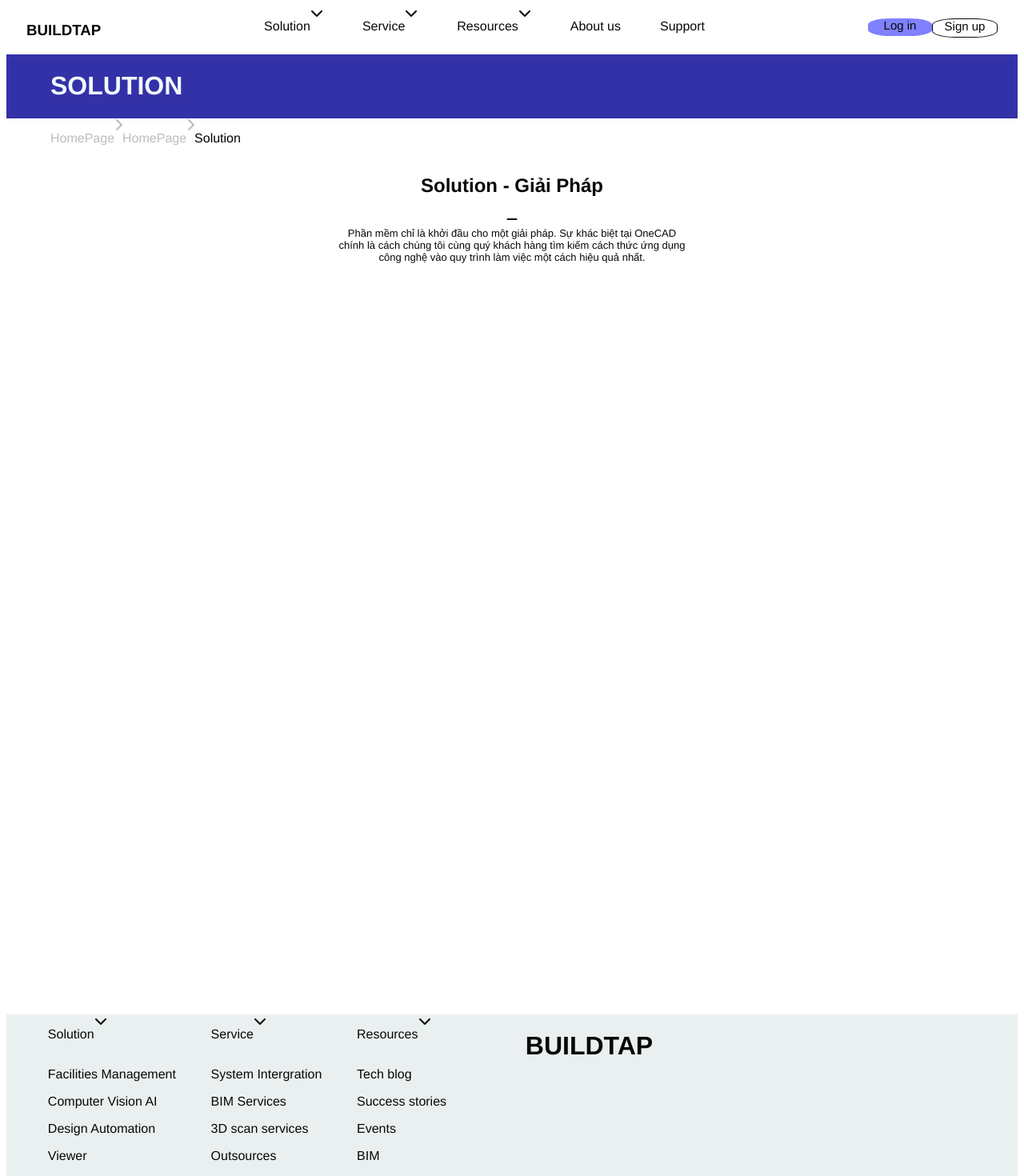
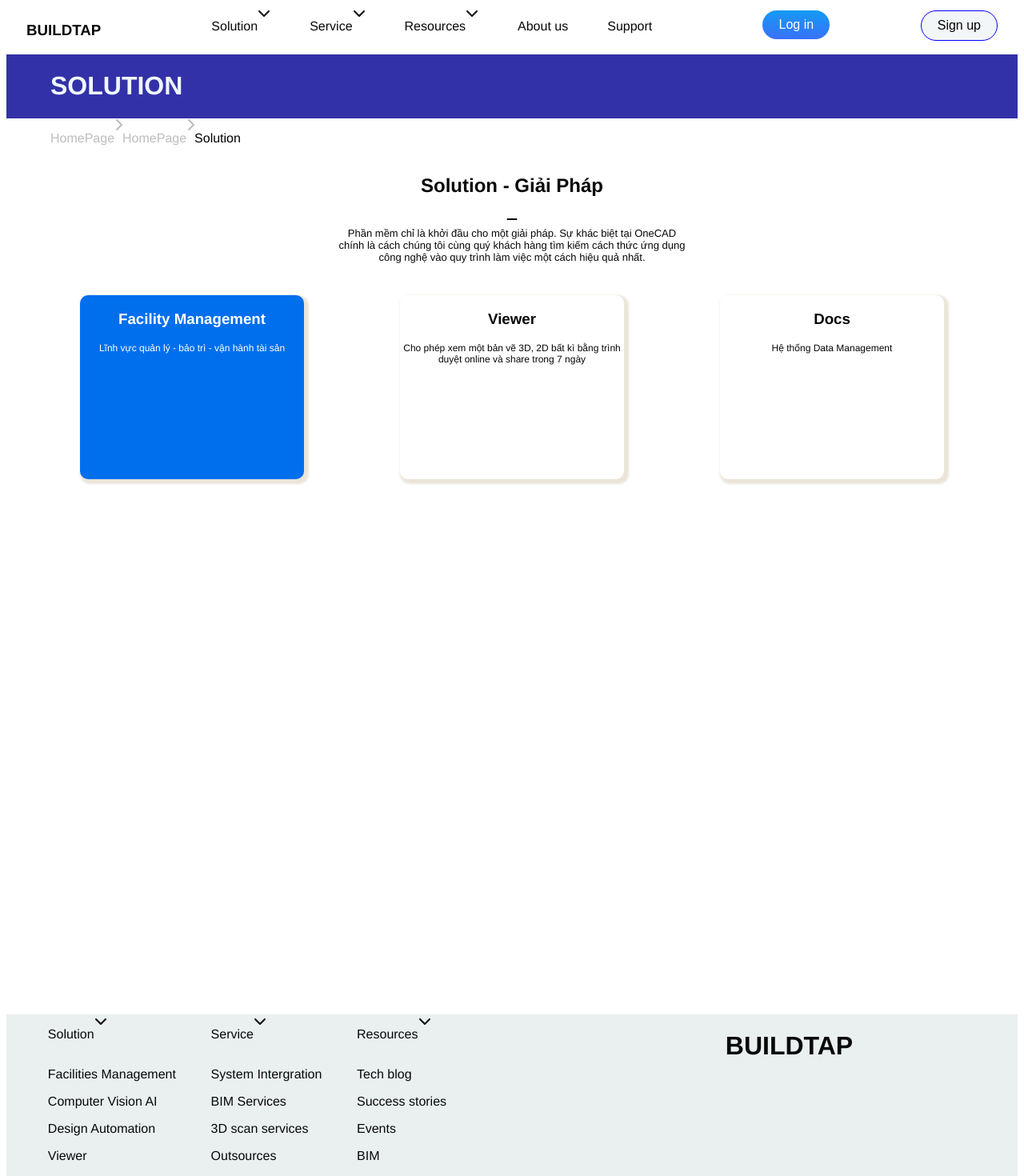
Before and after one commit to NguyenTrung250302/project-vue3, a Vue app: page / in a window 1280 px wide. Shown: the top 1470 px of the page at 80% size. Built offline with nearby package versions, Linux system fonts and the light colour scheme.

Commit message:
init commit

```diff
--- /dev/null
+++ b/src/components/layouts/button/ButtonLogin.vue
@@ -0,0 +1,44 @@
+<template>
+  <div>
+    <button class="button-login">Log in</button>
+  </div>
+</template>
+
+<script>
+export default {
+
+};
+</script>
+
+<style>
+.button-login {
+  margin-top: 5px;
+  align-items: center;
+  appearance: none;
+  background-color: #f3f6f8;
+  background-image: linear-gradient(1deg, #4F58FD, #149BF3 99%);
+  background-size: calc(100% + 20px) calc(100% + 20px);
+  border-radius: 100px;
+  border-width: 0;
+  box-shadow: none;
+  box-sizing: border-box;
+  color: #FFFFFF;
+  cursor: pointer;
+  display: inline-flex;
+  /* font-family: CircularStd,sans-serif; */
+  font-size: 1rem;
+  height: auto;
+  justify-content: flex-end;
+  line-height: 1.5;
+  padding: 6px 20px;
+  position: relative;
+  text-align: center;
+  text-decoration: none;
+  transition: background-color .2s,background-position .2s;
+  user-select: none;
+  -webkit-user-select: none;
+  touch-action: manipulation;
+  vertical-align: top;
+  white-space: nowrap;
+}
+</style>
--- /dev/null
+++ b/src/components/layouts/button/ButtonSignUp.vue
@@ -0,0 +1,45 @@
+<template>
+  <div>
+    <button class="button-signup">Sign up</button>
+  </div>
+</template>
+
+<script>
+export default {
+
+};
+</script>
+
+<style>
+.button-signup {
+    margin-top: 5px;
+  align-items: center;
+  appearance: none;
+  background-color: #f3f6f8;
+  /* background-image: linear-gradient(1deg, #4F58FD, #149BF3 99%); */
+  background-size: calc(100% + 20px) calc(100% + 20px);
+  border-radius: 100px;
+  border-width: 0;
+  box-shadow: none;
+  box-sizing: border-box;
+  color: #030303;
+  border: solid 1px blue;
+  cursor: pointer;
+  display: inline-flex;
+  font-family: CircularStd,sans-serif;
+  font-size: 1rem;
+  height: auto;
+  justify-content: flex-end;
+  line-height: 1.5;
+  padding: 6px 20px;
+  position: relative;
+  text-align: center;
+  text-decoration: none;
+  transition: background-color .2s,background-position .2s;
+  user-select: none;
+  -webkit-user-select: none;
+  touch-action: manipulation;
+  vertical-align: top;
+  white-space: nowrap;
+}
+</style>
--- a/src/components/layouts/footer/FooterHome.vue
+++ b/src/components/layouts/footer/FooterHome.vue
@@ -27,20 +27,7 @@
             <FooterItems footerItems="Digital twin" />
         </div>
         <div>
-            <h1>BUILDTAP</h1>
-        </div>
-    </div>
-    <div class="footer-final">
-        <HeaderMenuNavbar  buttonTitle="Contact us" />
-        <div class="footer-items icons">
-            <p>Copyright© 2022 MaintainX. All rights reserved</p>
-            <div class="footer-items-icon">
-                <font-awesome-icon icon="fa-brands fa-facebook" />
-                <font-awesome-icon icon="fa-brands fa-twitter" />
-                <font-awesome-icon icon="fa-brands fa-linkedin" />
-                <font-awesome-icon icon="fa-brands fa-instagram" />
-                <font-awesome-icon icon="fa-brands fa-youtube" />
-            </div>
+            <h1 class="footer-title">BUILDTAP</h1>
         </div>
     </div>
 </div>
@@ -66,32 +53,18 @@
     background-color: rgb(234, 240, 240);
 }
 .nav-footer {
+    top: 30px;
     width: 800px;
     display: flex;
     justify-content: space-around;
     margin-left: 30px;
     margin-bottom: 50px;
 }
-
-.footer-items {
-    display: flex;
-}
-
 .footer-items-contends {
     text-align:justify;
 }
-
-.icons {
-    display: flex;
-    justify-content: space-between;
-}
-
-.footer-final {
-    margin-left: 55px;
-    text-align:justify;
-    border-top: solid 1px rgb(177, 177, 245);
-}
-.footer-items-icons {
-    display: flex;
+.footer-title {
+  position: relative;
+  left: 250px;
 }
 </style>
--- a/src/components/layouts/navbar/HeaderHome.vue
+++ b/src/components/layouts/navbar/HeaderHome.vue
@@ -8,24 +8,24 @@
       <OtherNavBar otherNavbar="About us" />
       <OtherNavBar otherNavbar="Support" />
     </div>
-    <div class="button-login">
-      <ButtonLogin buttonLogin="Log in" />
-      <ButtonLogin style="background-color: #ffff; border: solid 1px" buttonLogin="Sign up" />
-    </div>
+    <button-login />
+    <button-sign-up />
   </div>
 </template>
 
 <script lang="ts">
 import MainNavBar from '@/components/layouts/navbar/MainNavBar.vue';
-import ButtonLogin from '@/components/layouts/navbar/ButtonLogin.vue';
 import OtherNavBar from '@/components/layouts/navbar/OtherNavBar.vue';
+import ButtonLogin from '@/components/layouts/button/ButtonLogin.vue';
+import ButtonSignUp from '@/components/layouts/button/ButtonSignUp.vue';
 
 export default {
   name: 'HeaderHome',
   components: {
-    ButtonLogin,
     MainNavBar,
     OtherNavBar,
+    ButtonLogin,
+    ButtonSignUp,
   },
 };
 </script>
@@ -45,9 +45,7 @@
   display: flex;
   justify-content: space-around;
 }
-
-.button-login {
+.header-home {
   display: flex;
-  justify-content: space-around;
 }
 </style>
--- a/src/router/index.ts
+++ b/src/router/index.ts
@@ -7,11 +7,6 @@
     name: 'home',
     component: HomeView,
   },
-  {
-    path: '/about',
-    name: 'about',
-    component: () => import(/* webpackChunkName: "about" */ '../views/about/UserView.vue'),
-  },
 ];
 
 const router = createRouter({
--- a/src/views/about/DescribeView.vue
+++ b/src/views/about/DescribeView.vue
@@ -1 +1,18 @@
-<!-- mô tả  -->
+<!--mô tả tinh nang-->
+<template>
+  <div class="describe">
+    <p>{{ describe }}</p>
+  </div>
+</template>
+
+<script>
+export default {
+  props: ['describe'],
+};
+</script>
+
+<style>
+.describe {
+  font-size: 12px;
+}
+</style>
--- /dev/null
+++ b/src/views/about/FieldView.vue
@@ -0,0 +1,16 @@
+<template>
+  <div class="">
+    <h3>{{ titleField }}</h3>
+    <!-- tiêu đề lĩnh vực -->
+  </div>
+</template>
+
+<script>
+export default {
+  props: ['titleField'],
+};
+</script>
+
+<style>
+
+</style>
--- a/src/views/about/UserView.vue
+++ /dev/null
@@ -1,11 +0,0 @@
-<template>
-  <div class="user">
-    <h1>This is an user page</h1>
-  </div>
-</template>
-
-<style>
-.user {
-  color: blueviolet;
-}
-</style>
--- a/src/views/home/components/BodyHome.vue
+++ b/src/views/home/components/BodyHome.vue
@@ -2,18 +2,21 @@
   <div class="body-home">
     <body-home-1 />
     <body-home-2 />
+    <body-home-3 />
   </div>
 </template>
 
 <script>
 import BodyHome1 from '@/views/home/components/BodyHome1.vue';
 import BodyHome2 from '@/views/home/components/BodyHome2.vue';
+import BodyHome3 from '@/views/home/components/BodyHome3.vue';
 
 export default {
   name: 'BodyHome',
   components: {
     BodyHome1,
     BodyHome2,
+    BodyHome3,
   },
 };
 </script>
--- a/src/views/home/components/BodyHome3.vue
+++ b/src/views/home/components/BodyHome3.vue
@@ -1,15 +1,67 @@
 <template>
-  <div class="body3"></div>
+  <div class="body3">
+    <div class="row">
+      <div class="boards boards-row1">
+        <div>
+          <field-view  titleField="Facility Management"/>
+          <describe-view describe="Lĩnh vực quản lý - bảo trì - vận hành tài sản"/>
+        </div>
+      </div>
+      <div class="boards">
+        <field-view  titleField="Viewer"/>
+        <describe-view describe=
+        "Cho phép xem một bản vẽ 3D, 2D bất kì bằng
+        trình duyệt online và share trong 7 ngày"/>
+      </div>
+      <div class="boards">
+        <field-view  titleField="Docs"/>
+        <describe-view describe="Hệ thống Data Management"/>
+      </div>
+    </div>
+    <div></div>
+  </div>
 </template>
 
 <script>
+import FieldView from '@/views/about/FieldView.vue';
+import DescribeView from '@/views/about/DescribeView.vue';
+
 export default {
-
+  name: 'HomeBody3',
+  components: {
+    FieldView,
+    DescribeView,
+  },
 };
 </script>
 
 <style>
 .body3 {
-
+  margin-top: 40px;
+  max-width: auto;
+  max-height: auto;
+  background-color: #fff;
+}
+.boards {
+  width: 280px;
+  height: 230px;
+  background-color: #fff;
+  border-radius: 10px;
+  box-shadow: 3px 3px 3px 3px rgb(235, 228, 217);
+  flex-direction: column;
+  justify-content: space-around;
+}
+.row {
+  display: flex;
+  justify-content: space-around;
+  margin: 0 auto;
+  max-width: 1200px;
+}
+.boards-row1 {
+  background-color: #006FED;
+  color: #fff;
 }
 </style>
+
+<!-- HTML !-->
+<button class="button-21" role="button">Button 21</button>
```
Also changed, not shown: src/views/about/FeatureView.vue (deleted, +0 -16 lines), src/assets/background1.png (added), 1 other file (tests, documents, lock files or other folders).
